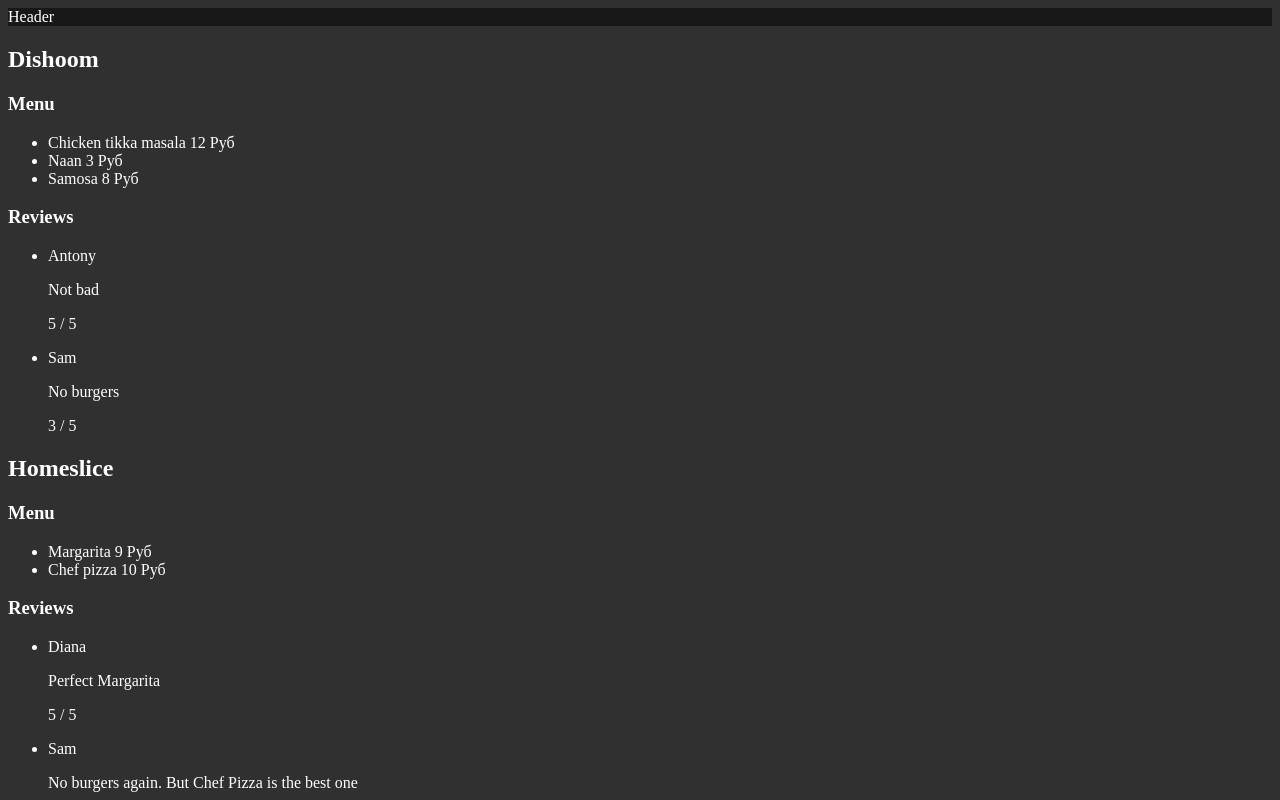
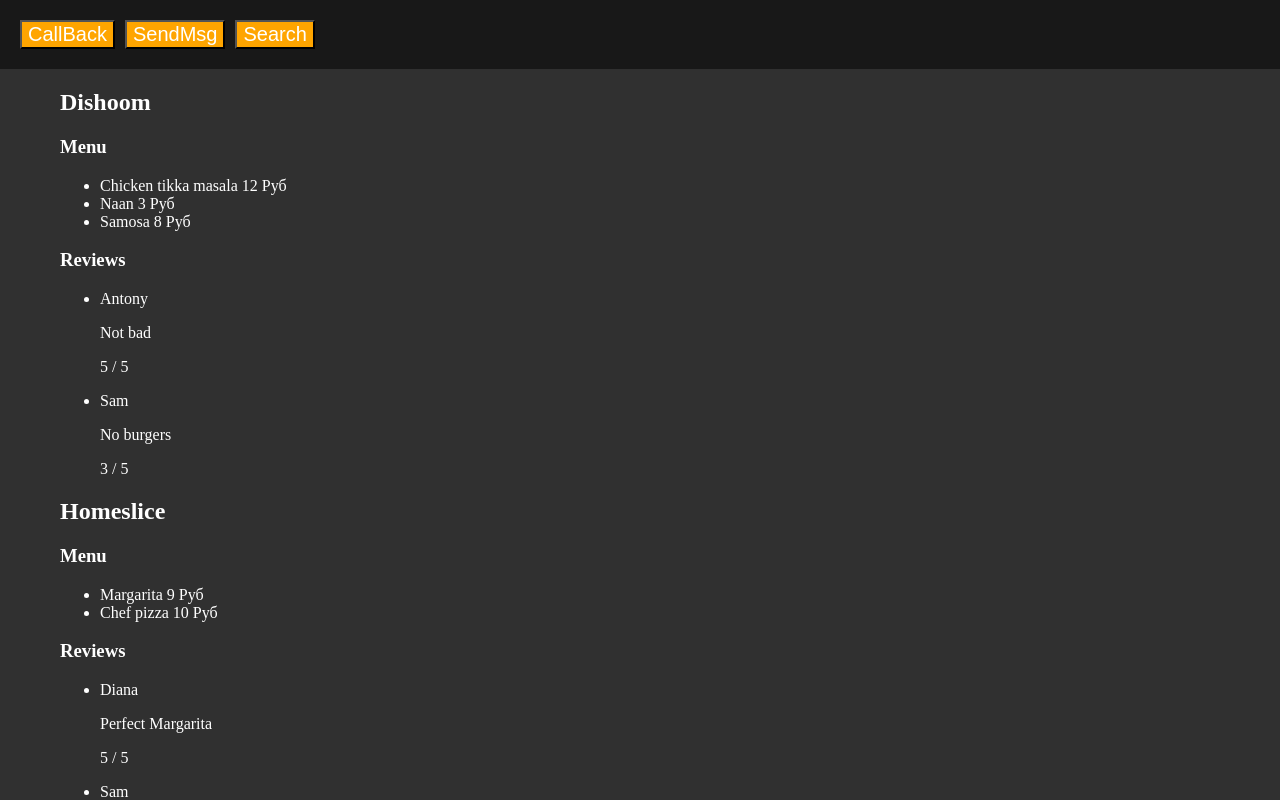
Before and after one commit to georgdronov/react-2024-01-15, a React (Vite) app: page / in a window 1280 px wide. Shown: the top 800 px of the page. Built offline with nearby package versions, Linux system fonts and the light colour scheme.

Commit message:
Разобрался со стилями

```diff
--- a/package.json
+++ b/package.json
@@ -10,6 +10,7 @@
     "preview": "vite preview"
   },
   "dependencies": {
+    "classnames": "^2.5.1",
     "react": "^18.2.0",
     "react-dom": "^18.2.0"
   },
--- a/src/components/button/component.jsx
+++ b/src/components/button/component.jsx
@@ -1,3 +1,15 @@
-export const Button = ({children, onClick}) => {
-  return <button onClick={onClick}>{children}</button>;
+import styles from "./styles.module.scss";
+import classNames from "classnames";
+import { Size } from "../../constants/sizes";
+import { ButtonViewVariant } from "./constant";
+
+export const Button = ({ children, onClick, className, size = Size.l, viewVariant = ButtonViewVariant.primary }) => {
+  return (
+    <button
+      className={classNames(styles.root, className, styles[size], styles[viewVariant])}
+      onClick={onClick}
+    >
+      {children}
+    </button>
+  );
 };
--- /dev/null
+++ b/src/components/button/constant.js
@@ -0,0 +1,4 @@
+export const ButtonViewVariant = {
+    primary: 'primary',
+    secondary: 'secondary',
+}
--- /dev/null
+++ b/src/components/button/styles.module.scss
@@ -0,0 +1,19 @@
+.primary {
+    background-color: orange;
+    color: white;
+}
+
+.secondary {
+    background-color: white;
+    color: black;
+}
+
+.s {
+    font-size: 12px;
+}
+.m {
+    font-size: 14px;
+}
+.l {
+    font-size: 20px;
+}
--- a/src/components/header/component.jsx
+++ b/src/components/header/component.jsx
@@ -1,5 +1,29 @@
+import { Button } from "../button/component";
 import styles from "./styles.module.scss";
 
 export const Header = () => {
-  return <header className={styles.root}>Header</header>;
+  return (
+    <header className={styles.root}>
+      <div>
+        <Button
+          className={styles.pageLink}
+          onClick={() => console.log("Open PopUp callBack")}
+        >
+          CallBack
+        </Button>
+        <Button
+          className={styles.pageLink}
+          onClick={() => console.log("SendMsg")}
+        >
+          SendMsg
+        </Button>
+        <Button
+          className={styles.pageLink}
+          onClick={() => console.log("Search")}
+        >
+          Search
+        </Button>
+      </div>
+    </header>
+  );
 };
--- a/src/components/header/styles.module.scss
+++ b/src/components/header/styles.module.scss
@@ -1,3 +1,11 @@
 .root {
     background-color: #181818;
+    padding: 20px;
 }
+
+.pageLink {
+    margin-right: 10px;
+    &:last-child {
+        margin-right: 0;
+    }
+}
--- a/src/components/restaurants/component.jsx
+++ b/src/components/restaurants/component.jsx
@@ -1,8 +1,9 @@
 import { Restaurant } from "../restaurant/component";
+import styles from "./styles.module.scss"
 
 export const Restaurants = ({ restaurants }) => {
   return (
-    <div>
+    <div className={styles.root}>
       {restaurants.map((restaurant) => (
         <Restaurant restaurant={restaurant} />
       ))}
--- /dev/null
+++ b/src/components/restaurants/styles.module.scss
@@ -0,0 +1,3 @@
+.root{
+    padding: 0 60px;
+}
--- /dev/null
+++ b/src/constants/sizes.js
@@ -0,0 +1,5 @@
+export const Size = {
+    s: "s",
+    m: "m",
+    l: "l",
+}
--- a/src/styles/index.scss
+++ b/src/styles/index.scss
@@ -1,4 +1,5 @@
 body {
+    margin: 0;
     background-color: #303030;
     color: white;
 }
```
Also changed, not shown: 1 other file (tests, documents, lock files or other folders).
